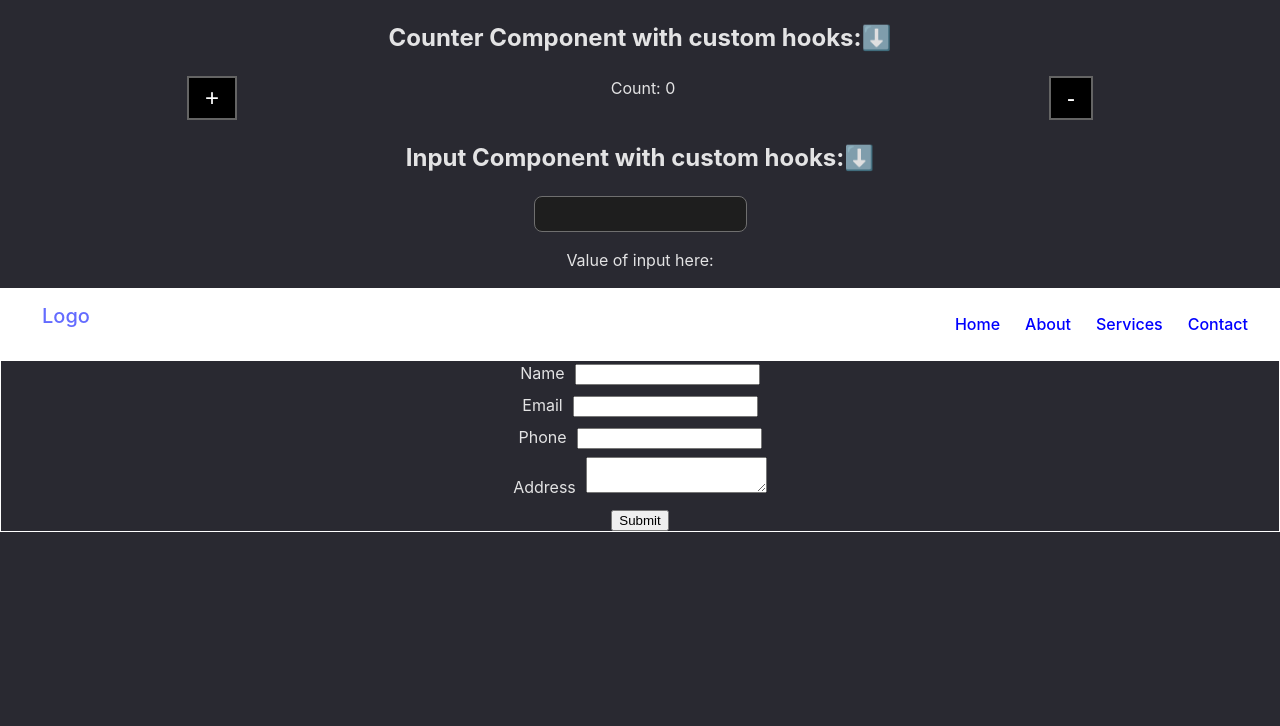
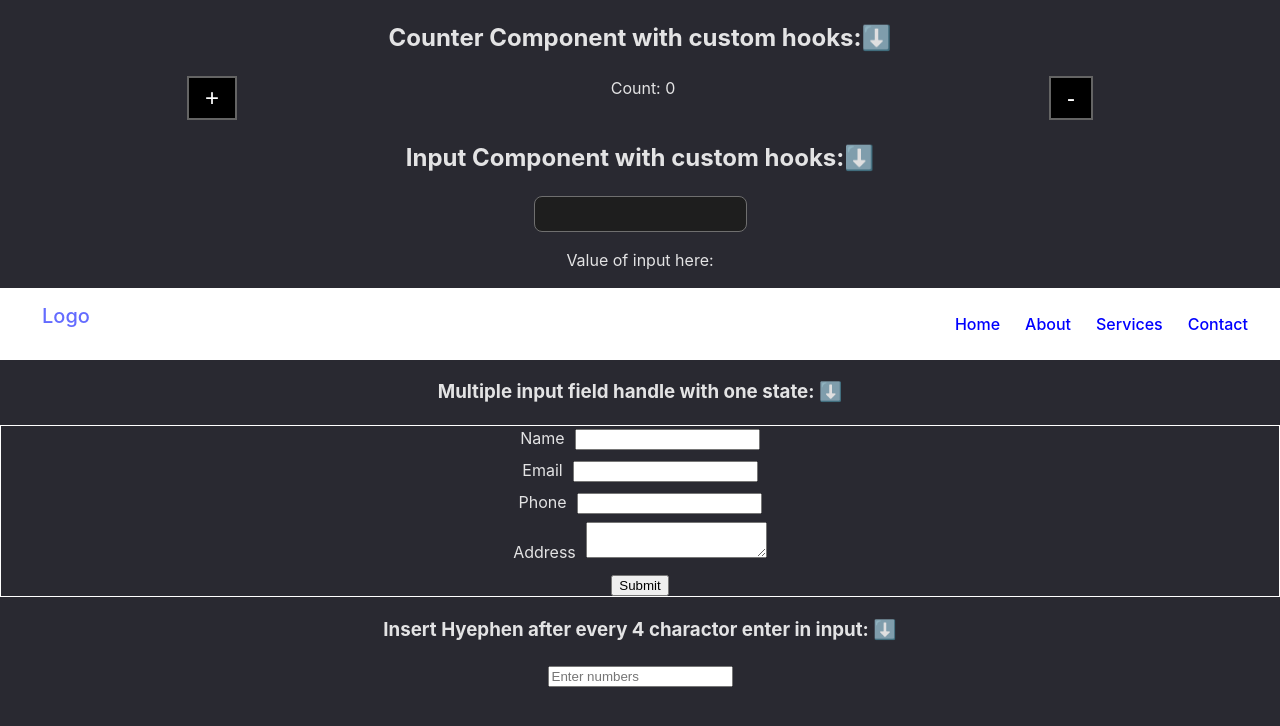
Before and after one commit to codesupports/React-app-function-wise, a React (Vite) app in the folder react-app-learning/: page / in a window 1280 px wide. Shown: the top 726 px of the page. Built offline with nearby package versions, Linux system fonts and the light colour scheme.

Commit message:
form data submit byy react and post api

```diff
--- a/react-app-learning/src/App.jsx
+++ b/react-app-learning/src/App.jsx
@@ -6,6 +6,7 @@ import Counter from './components/Counter'
 import Input from './components/Input'
 import Navbar from './Navbar/Navbar'
 import MultipleInputFormStates from './components/MultipleInputFormStates'
+import InsertHyephenAfterFourChar from './components/InsertHyephenAfterFourChar'
 
 function App() {
   const [count, setCount] = useState(0)
@@ -17,6 +18,7 @@ function App() {
         <Input />
         <Navbar />
         <MultipleInputFormStates />
+        <InsertHyephenAfterFourChar/>
       </div>
     </>
   )
--- a/react-app-learning/src/components/InsertHyephenAfterFourChar.jsx
+++ b/react-app-learning/src/components/InsertHyephenAfterFourChar.jsx
@@ -2,7 +2,6 @@ import { useEffect, useState } from 'react';
 
 function InsertHyephenAfterFourChar() {
   const [inputValue, setInputValue] = useState('');
-  let result = [];
 
   const formatCardNumber = (value) => {
     const groups = [];
@@ -15,12 +14,13 @@ function InsertHyephenAfterFourChar() {
   const handleChange = (e) => {
     const input = e.target.value.replace(/\D/g, ''); // Remove non-digit characters Like
     const formattedInput = formatCardNumber(input);
-    setInputValue(formattedInput.trim());
+    setInputValue(formattedInput.trim().slice(0,-1));
   };
 
   return (
     <>
-      {inputValue}
+    <h3>Insert Hyephen after every 4 charactor enter in input: ⬇️</h3>
+      <p>{inputValue}</p>
       <input
         type="text"
         value={inputValue}
--- a/react-app-learning/src/components/MultipleInputFormStates.jsx
+++ b/react-app-learning/src/components/MultipleInputFormStates.jsx
@@ -34,6 +34,7 @@ const MultipleInputFormStates = () => {
     console.log(response)
     return (
         <>
+        <h3>Multiple input field handle with one state: ⬇️</h3>
             <form onSubmit={onSubmit}>
                 <div className='form-control'>
 
```
